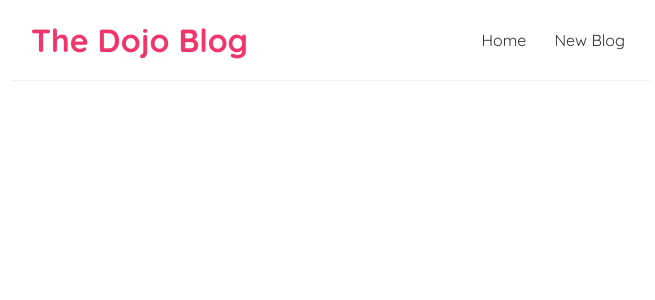
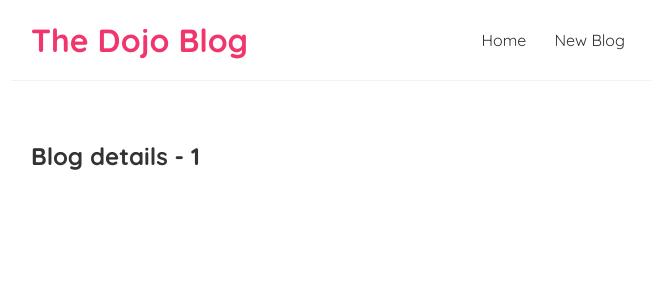
Before and after one commit to umanrai/dojo-blog, a React (Create React App) app: page /blogs/1 in a window 1280 px wide. Shown: the top 300 px of the page, without its empty margins (309-964 px from the left). Built offline with nearby package versions, Linux system fonts and the light colour scheme.

Commit message:
route parameters

```diff
--- a/src/App.js
+++ b/src/App.js
@@ -2,6 +2,7 @@
 import Home from './Home';
 import { BrowserRouter as Router, Route, Routes } from 'react-router-dom';
 import Create from './Create';
+import BlogDetails from './BlogDetails';
 
 function App() {
   return (
@@ -12,6 +13,8 @@
           <Routes>
             <Route path="/" element={<Home />} />
             <Route path="/create" element={<Create />} />
+            <Route path="/blogs/:id" element={<BlogDetails />} />
+            {/* :id (route parameter name), the `:id` parameter in the `/blogs/:id` route will capture part of the URL and pass it to the BlogDetails component. */}
           </Routes>
         </div>
       </div>
--- /dev/null
+++ b/src/BlogDetails.js
@@ -0,0 +1,13 @@
+import { useParams } from "react-router-dom";
+
+const BlogDetails = () => {
+    const {id} = useParams();
+
+    return (
+        <div className="blog-details">
+            <h2>Blog details - { id }</h2>
+        </div>
+     );
+}
+
+export default BlogDetails;
--- a/src/BlogList.js
+++ b/src/BlogList.js
@@ -1,3 +1,5 @@
+import { Link } from "react-router-dom";
+
 const BlogList = ({blogs, title}) => {  // easy way to pass props
     // const blogs = props.blogs;
     // const title = props.title;
@@ -7,8 +9,10 @@
             <h2>{ title }</h2>
             {blogs.map((blog) => (
                 <div className="blog-preview" key={blog.id}>
-                    <h2>{ blog.title }</h2>
-                    <p>Written by { blog.author} </p>
+                    <Link to={`/blogs/${blog.id}`}>
+                        <h2>{ blog.title }</h2>
+                        <p>Written by { blog.author} </p>
+                    </Link>
                 </div>
             ))}
         </div>
--- a/src/index.css
+++ b/src/index.css
@@ -48,3 +48,7 @@
   color: #f1356d;
   margin-bottom: 8px;
 }
+
+.blog-preview a {
+  text-decoration: none;
+}
```
